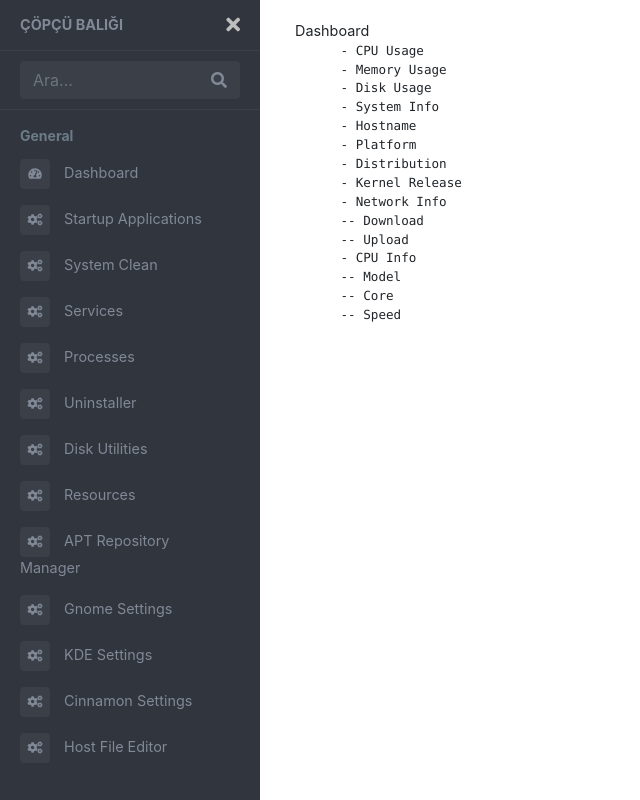
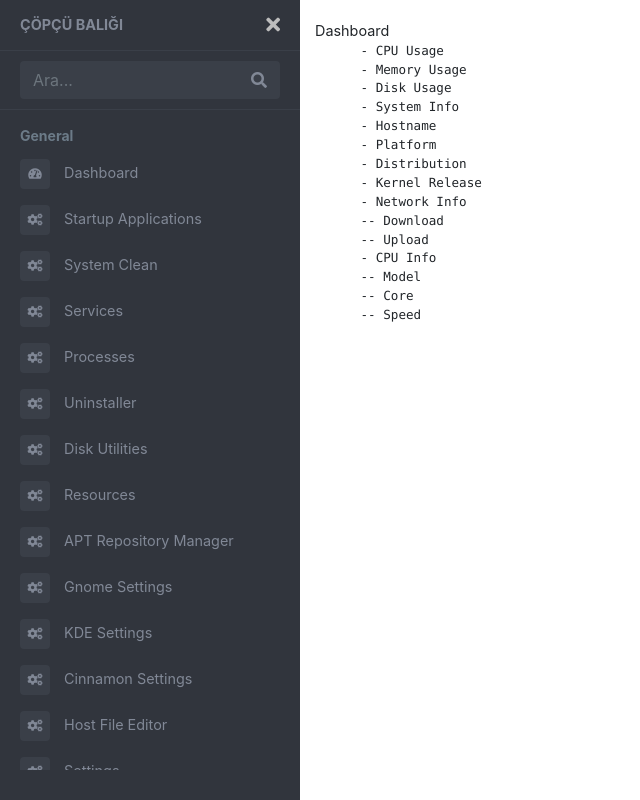
Before and after one commit to sustartx/copcu-baligi, a Vue app: page / in a window 1280 px wide. Shown: the whole page, without its empty margins (0-640 px from the left). Built offline with nearby package versions, Linux system fonts and the light colour scheme; what vue-flag-icon would draw is missing.

Commit message:
Sidebar genişliği 300px yapıldı.

```diff
--- a/public/css/main.css
+++ b/public/css/main.css
@@ -78,7 +78,7 @@
 @media screen and (min-width: 768px) {
     .page-wrapper.toggled .page-content {
         padding-right: 20px;
-        padding-left: 280px;
+        padding-left: 300px;
     }
 }
 /*----------------show sidebar button----------------*/
@@ -95,7 +95,7 @@
 }
 /*----------------sidebar-wrapper----------------*/
 .sidebar-wrapper {
-    width: 260px;
+    width: 300px;
     height: 100%;
     max-height: 100%;
     position: fixed;
```
